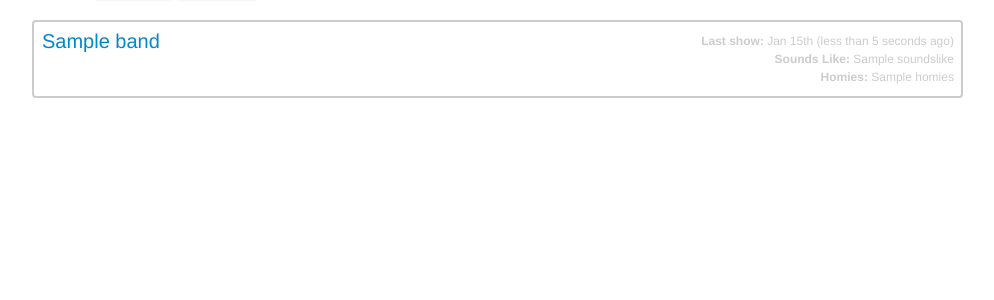
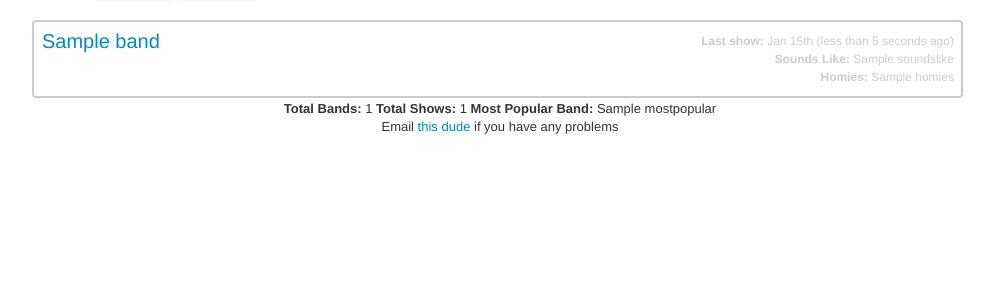
Before and after one commit to adamzwakk/banager, a CodeIgniter app: template application/views/slim.php in a window 1280 px wide. Shown: the part 148-448 px from the top of the page, without its empty margins (140-1134 px from the left). Run offline with CodeIgniter, Linux system fonts and the light colour scheme; the template is opened without the code that fills it: most values are stand-ins (such as "Sample title", 1, 10 or a date in 2020); some libraries are stand-ins or nearby versions.

Commit message:
added deleting bands/footer stuff

```diff
--- a/application/controllers/bands.php
+++ b/application/controllers/bands.php
@@ -9,6 +9,8 @@ class Bands extends CI_Controller {
 	public function index(){
 		$this->data['bands'] = $this->band_model->getBands();
 		$this->data['genres'] = $this->band_model->getGenres();
+		$this->data['shows'] = $this->show_model->getAllShows();
+		$this->data['mostpopular'] = $this->show_model->getMostPopularBand();
 		$this->load->view('slim',$this->data);
 	}
 
@@ -69,4 +71,8 @@ class Bands extends CI_Controller {
 		$this->band_model->update();
 		header("Location: ".site_url('bands'));
 	}
+
+	public function delete($id){
+		$this->band_model->delete($id);
+	}
 }
--- a/application/models/band_model.php
+++ b/application/models/band_model.php
@@ -43,4 +43,12 @@ class Band_model extends CI_Model {
 
 		$this->db->insert('bands', $data);
 	}
+
+	function delete($id){
+		$this->db->where('id', $id);
+		$this->db->delete('bands');
+
+		$this->db->where('band_id', $id);
+		$this->db->delete('shows_bands');
+	}
 }
--- a/application/models/show_model.php
+++ b/application/models/show_model.php
@@ -17,6 +17,16 @@ class Show_model extends CI_Model {
 		return $q->result();
 	}
 
+	function getAllShows(){
+		$q = $this->db->get('shows');
+		return $q->result();
+	}
+
+	function getMostPopularBand(){
+		$q = $this->db->query('SELECT COUNT(*) AS Rows, band_id, bands.name FROM shows_bands LEFT JOIN bands ON bands.id = shows_bands.band_id GROUP BY band_id ORDER BY Rows DESC LIMIT 1');
+		return $q->row();
+	}
+
 	function insert(){
 		$data = array(
 			'date' => $this->input->post('date'),
--- a/application/views/banddeets.php
+++ b/application/views/banddeets.php
@@ -45,7 +45,7 @@
 			</tr>
 			<tr>
 				<td><input type="hidden" name="bID" value="<?php echo $band->id; ?>"></td>
-				<td><input type="submit" class="btn" value="EDIT" style="float:right;" /></td>
+				<td><input type="submit" class="btn" value="EDIT" style="float:right;" /><a href="<?php echo site_url('bands/delete/'.$band->id); ?>" class="btn btn-danger">Delete :(</a></td>
 			</tr>
 		</table>
 	</form>
--- a/application/views/slim.php
+++ b/application/views/slim.php
@@ -119,6 +119,10 @@
 				</div>
 			<?php } ?>
 		</div>
+		<div id="stats">
+			<strong>Total Bands:</strong> <?php echo count($bands); ?> <strong>Total Shows:</strong> <?php echo count($shows); ?> <strong>Most Popular Band:</strong> <?php echo $mostpopular->name; ?><br/>
+			Email <a href="mailto:shamist@gmail.com">this dude</a> if you have any problems
+		</div>
 	</div>
 </body>
 </html>
--- a/css/style.css
+++ b/css/style.css
@@ -46,6 +46,15 @@ padding-left: 5px;
 	height:615px !important;
 }
 
+.bandList{
+  margin-bottom: 10px;
+}
+
+#stats{
+  text-align: center;
+  margin-bottom: 10px;
+}
+
 .isotope,
 .isotope .isotope-item {
   /* change duration value to whatever you like */
@@ -84,6 +93,14 @@ padding-left: 5px;
           transition-duration: 0s;
 }
 
+.ui-timepicker-div .ui-widget-header { margin-bottom: 8px; }
+.ui-timepicker-div dl { text-align: left; }
+.ui-timepicker-div dl dt { height: 25px; margin-bottom: -25px; }
+.ui-timepicker-div dl dd { margin: 0 10px 10px 65px; }
+.ui-timepicker-div td { font-size: 90%; }
+.ui-tpicker-grid-label { background: none; border: none; margin: 0; padding: 0; }
+
+
 .clear{
   clear:both;
 }
```
Also changed, not shown: application/views/shows.php (+6 -5 lines).
